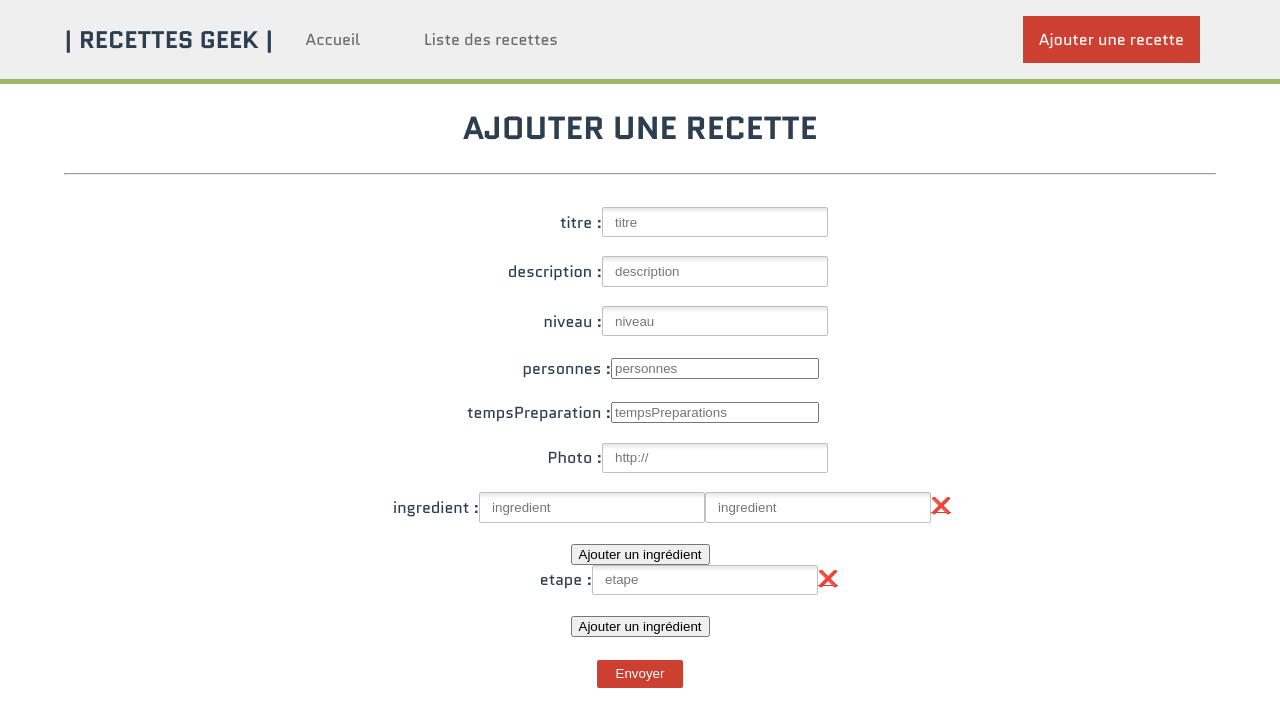
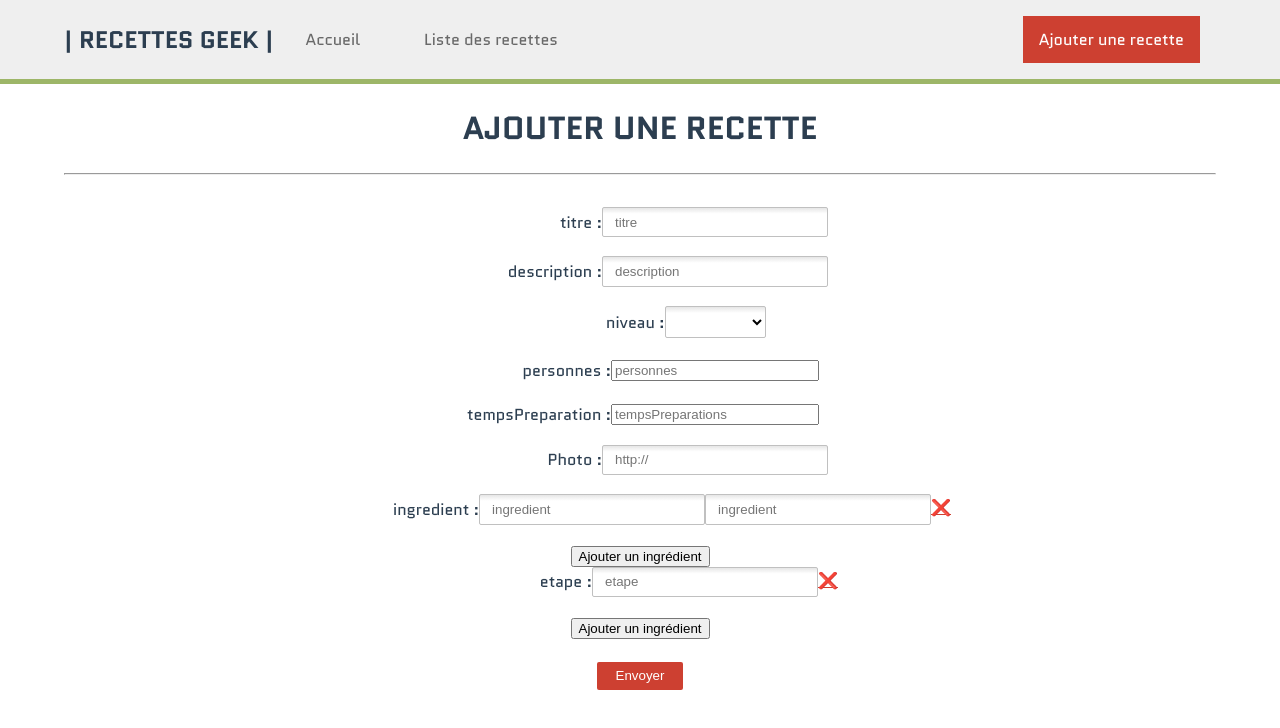
Before and after one commit to T-M-N/em-cantina-client, a Vue app: page /#/add in a window 1280 px wide. Shown: the top 728 px of the page. Built offline with nearby package versions, Linux system fonts and the light colour scheme; what vue-toasted would draw is missing.

Commit message:
Appel du niveau de difficulté dans un select fonctionnel

```diff
--- a/src/components/Form.vue
+++ b/src/components/Form.vue
@@ -1,6 +1,6 @@
 <template>
   <form class="userform" @submit.prevent="onSubmit">
-    <div class="form-group">
+<div class="form-group">
       <label for="titre">titre :</label>
       <input
         type="text"
@@ -26,7 +26,7 @@
       >Le champs est requis</span>
     </div>
 
-    <div class="form-group">
+    <!-- <div class="form-group">
       <label for="niveau">niveau :</label>
       <input
         type="text"
@@ -36,7 +36,16 @@
         placeholder="niveau"
       />
       <span v-if="$v.recipe.niveau.$dirty && !$v.recipe.niveau.required">Le champs est requis</span>
-    </div>
+    </div> -->
+
+    <div class="form-group">
+      <label for="niveau">niveau :</label>
+      <select  v-model="$v.recipe.niveau.$model">
+        <option :value="maitre">{{maitre}}</option>
+          <option :value="jedi">{{jedi}}</option>
+            <option  :value="padawan">{{padawan}}</option>
+      </select>
+      </div>
 
     <div class="form-group">
       <label for="personnes">personnes :</label>
@@ -127,6 +136,13 @@ export default {
       }
     }
   },
+  data : function(){
+    return{
+          maitre : "maitre",
+          jedi : "jedi",
+          padawan : "padawan"
+    }
+  },
   validations: {
     recipe: {
       titre: { required },
@@ -155,7 +171,8 @@ export default {
     onSubmit: function() {
       if (this.$v.recipe.$invalid) return this.$v.recipe.$touch();
       this.$emit("send", this.recipe);
-    }
+    },
+
   }
 };
 </script>
```
